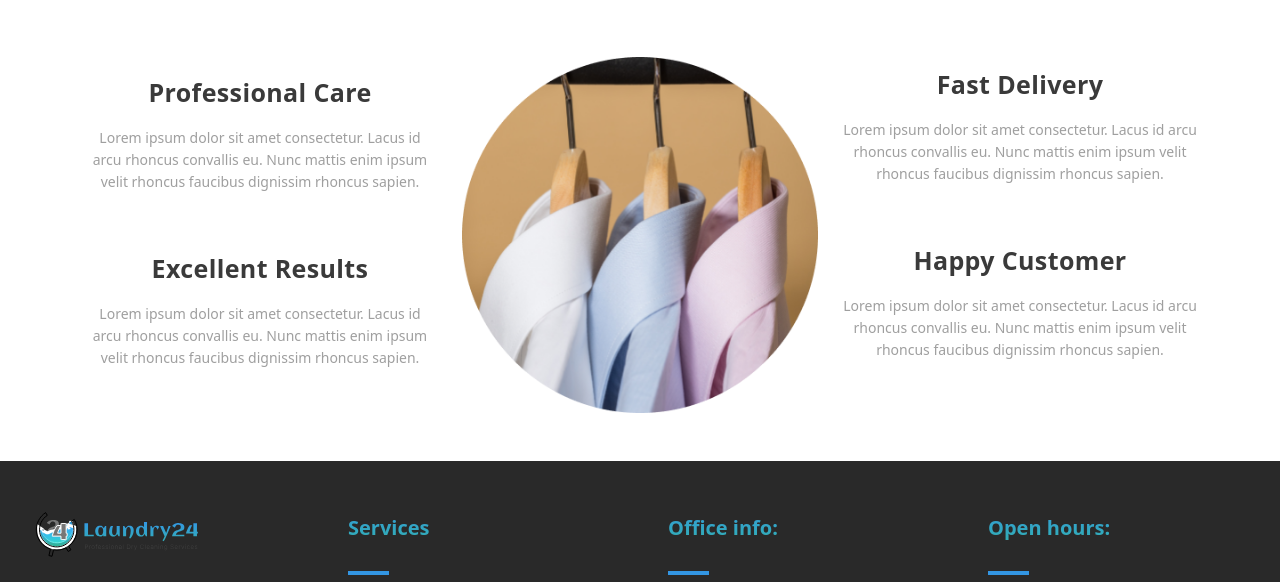
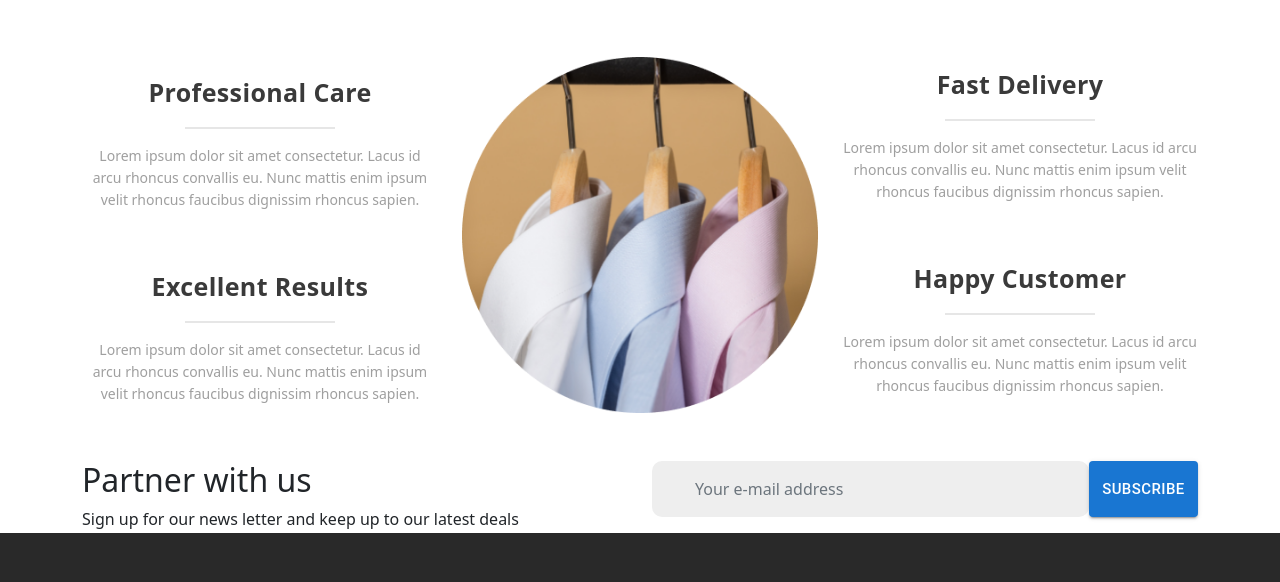
Before and after one commit to ahmed20008/Laundry-website, a React (Vite) app: page / in a window 1280 px wide. Shown: the part 2422-3004 px from the top of the page. Built offline with nearby package versions, Linux system fonts and the light colour scheme.

Commit message:
home page updated

```diff
--- a/src/components/Home/Home.css
+++ b/src/components/Home/Home.css
@@ -281,9 +281,10 @@
     text-align: center;
     color: #9F9F9F;
 }
-::-webkit-scrollbar {
-    width: 0px;
-  }
+.why-us-underline{
+    width: 150px;
+    border: 1px solid #E6E6E6;
+}
 @media screen and (max-width: 1279px) {
     .landing-page .landing-text h1 {
         font-size: 70px;
--- a/src/components/Home/Home.tsx
+++ b/src/components/Home/Home.tsx
@@ -1,6 +1,6 @@
-import { Container } from '@mui/system';
 import React from 'react';
 import { cleaning, cleaningLogo, delivery, deliveryLogo, deliveryParcel, landingPage, mobileLogo, pickupLogo, WhyUsImg } from '../../assets';
+import Form from 'react-bootstrap/Form';
 import Button from '@mui/material/Button';
 import './Home.css';
 
@@ -265,10 +265,16 @@ const Home: React.FC = () => {
                                 <div className="card p-2 ">
                                     <div>
                                         <h3>Professional Care</h3>
+                                        <div className="d-flex justify-content-center">
+                                            <div className="why-us-underline mb-3"></div>
+                                        </div>
                                         <p>Lorem ipsum dolor sit amet consectetur. Lacus id arcu rhoncus convallis eu. Nunc mattis enim ipsum velit rhoncus faucibus dignissim rhoncus sapien. </p>
                                     </div>
                                     <div className='pt-5'>
                                         <h3>Excellent Results</h3>
+                                        <div className="d-flex justify-content-center">
+                                            <div className="why-us-underline mb-3"></div>
+                                        </div>
                                         <p>Lorem ipsum dolor sit amet consectetur. Lacus id arcu rhoncus convallis eu. Nunc mattis enim ipsum velit rhoncus faucibus dignissim rhoncus sapien. </p>
                                     </div>
                                 </div>
@@ -280,14 +286,20 @@ const Home: React.FC = () => {
                             </div>
                         </div>
                         <div className="col-md-4">
-                        <div className="why-us-card">
+                            <div className="why-us-card">
                                 <div className="card">
                                     <div>
                                         <h3>Fast Delivery</h3>
+                                        <div className="d-flex justify-content-center">
+                                            <div className="why-us-underline mb-3"></div>
+                                        </div>
                                         <p>Lorem ipsum dolor sit amet consectetur. Lacus id arcu rhoncus convallis eu. Nunc mattis enim ipsum velit rhoncus faucibus dignissim rhoncus sapien. </p>
                                     </div>
                                     <div className='pt-5'>
                                         <h3>Happy Customer</h3>
+                                        <div className="d-flex justify-content-center">
+                                            <div className="why-us-underline mb-3"></div>
+                                        </div>
                                         <p>Lorem ipsum dolor sit amet consectetur. Lacus id arcu rhoncus convallis eu. Nunc mattis enim ipsum velit rhoncus faucibus dignissim rhoncus sapien. </p>
                                     </div>
                                 </div>
@@ -298,7 +310,30 @@ const Home: React.FC = () => {
             </section>
 
             <section>
-
+                <div className="container">
+                    <div className="row">
+                        <div className="col-md-6">
+                            <div className="partner-us">
+                                <h2>Partner with us</h2>
+                                <p>Sign up for our news letter and keep up to our latest deals </p>
+                            </div>
+                        </div>
+                        <div className="col-md-6">
+                            <div className="partners-form">
+                                <Form>
+                                    <Form.Group className="mb-3" controlId="formBasicEmail">
+                                        <div className='d-flex'>
+                                            <Form.Control type="email" placeholder="Your e-mail address" />
+                                            <Button variant="contained" type='submit' size="large">
+                                                SUBSCRIBE
+                                            </Button>
+                                        </div>
+                                    </Form.Group>
+                                </Form>
+                            </div>
+                        </div>
+                    </div>
+                </div>
             </section>
         </>
     );
```
